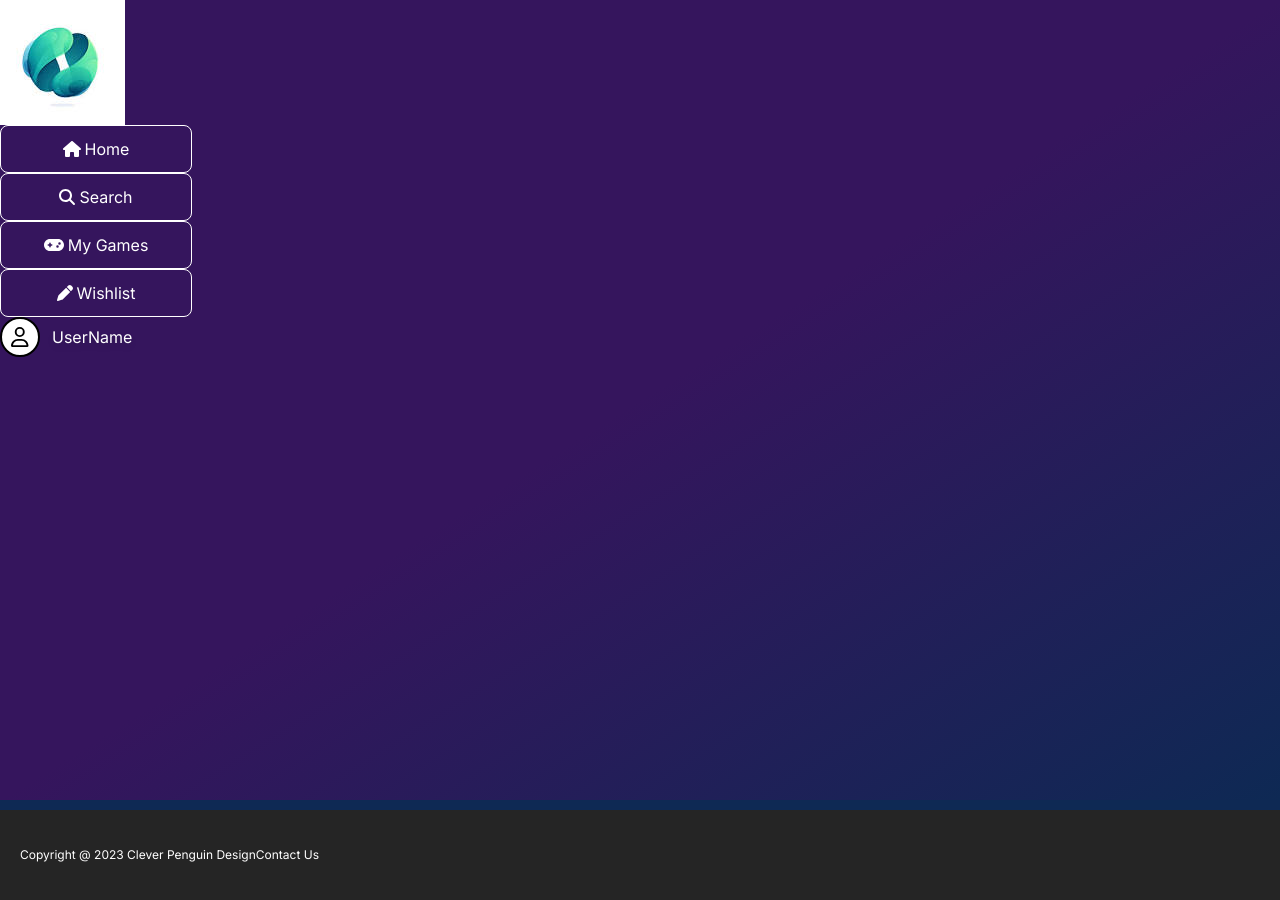
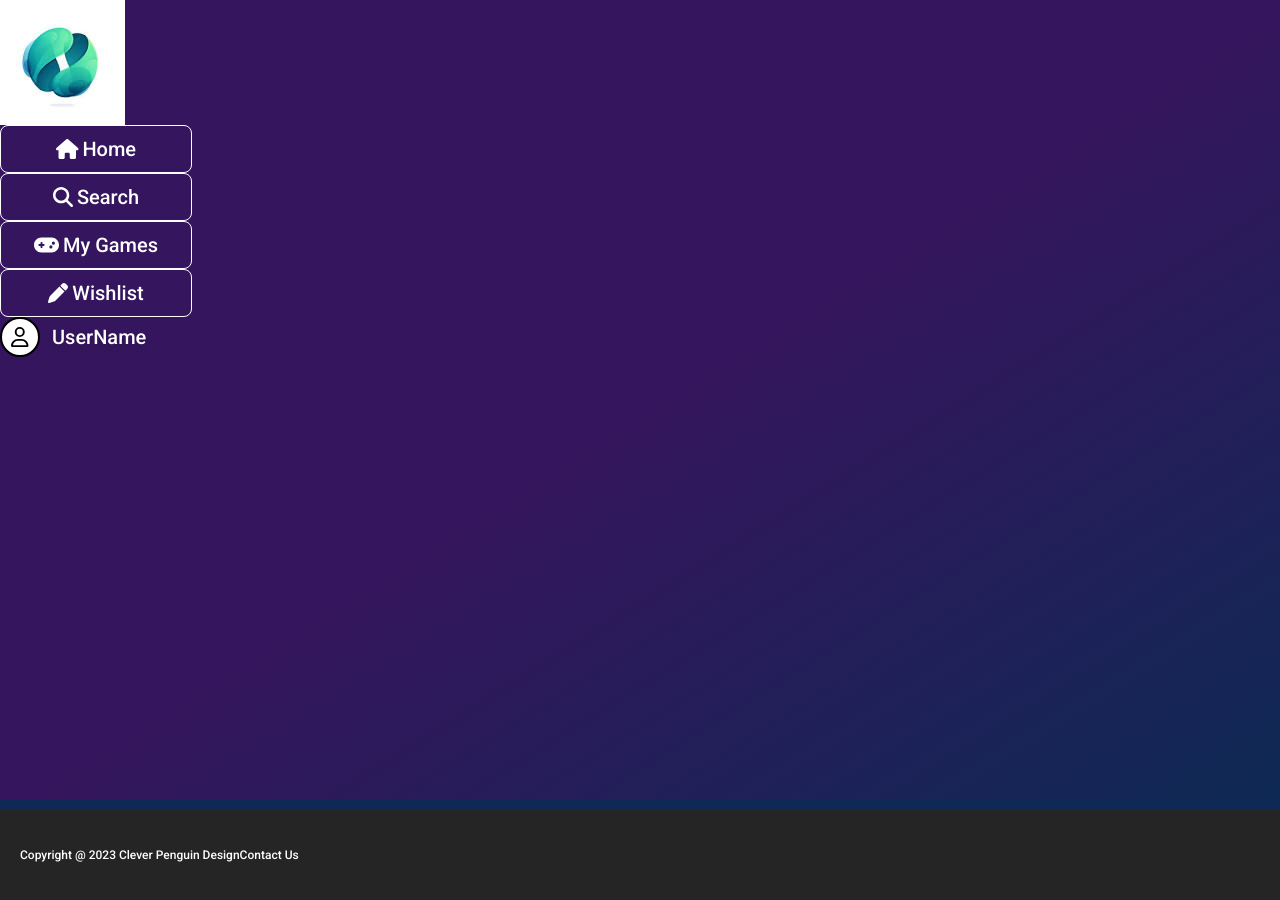
Before and after one commit to Wolfinbarger/game-recommender, a Next.js app in the folder src/app/: page / in a window 1280 px wide. Built offline with nearby package versions, Linux system fonts and the light colour scheme.

Commit message:
added google font robot as default font, added text color standard as white

```diff
--- a/src/app/app/globals.css
+++ b/src/app/app/globals.css
@@ -10,7 +10,6 @@ html {
 footer {
   margin-top: auto;
   height: 100px;
-  color: white;
   align-items: center;
   border-top: 10px solid #0e2954;
   background-color: #252525;
@@ -22,4 +21,6 @@ body {
   min-width: 100%;
   display: flex;
   flex-direction: column;
+  font-size: 1.25rem;
+  color: white;
 }
--- a/src/app/app/layout.js
+++ b/src/app/app/layout.js
@@ -4,9 +4,13 @@ import Footer from "../components/Footer";
 import Header from "../components/Nav";
 import "@fortawesome/fontawesome-svg-core/styles.css";
 import { config } from "@fortawesome/fontawesome-svg-core";
+import { Roboto } from "next/font/google";
 config.autoAddCss = false;
 
-const inter = Inter({ subsets: ["latin"] });
+const roboto = Roboto({
+  subsets: ["latin"],
+  weight: "500",
+});
 
 export const metadata = {
   title: "Game Recommender",
@@ -15,8 +19,8 @@ export const metadata = {
 
 export default function RootLayout({ children }) {
   return (
-    <html lang="en">
-      <body className={inter.className}>
+    <html lang="en" className={roboto.className}>
+      <body>
         {children}
 
         <Header />
--- a/src/app/components/Nav.jsx
+++ b/src/app/components/Nav.jsx
@@ -14,23 +14,23 @@ const Nav = () => {
     <>
       <nav className="h-screen w-1/6 ">
         <Image src={logo} alt="logo" />
-        <button className="text-white border rounded-lg border-white h-12 w-48 items-center flex justify-center align-middle">
+        <button className=" border rounded-lg border-white h-12 w-48 items-center flex justify-center align-middle">
           <FontAwesomeIcon icon={faHouse} style={{ color: "#ffffff" }} />
           <p className="ml-1">Home</p>
         </button>
-        <button className="text-white border rounded-lg border-white h-12 w-48 items-center flex justify-center align-middle">
+        <button className=" border rounded-lg border-white h-12 w-48 items-center flex justify-center align-middle">
           <FontAwesomeIcon
             icon={faMagnifyingGlass}
             style={{ color: "#ffffff" }}
           />
           <p className="ml-1">Search</p>
         </button>
-        <button className="text-white border rounded-lg border-white h-12 w-48 items-center flex justify-center align-middle">
+        <button className="border rounded-lg border-white h-12 w-48 items-center flex justify-center align-middle">
           <FontAwesomeIcon icon={faGamepad} style={{ color: "#ffffff" }} />
 
           <p className="ml-1">My Games</p>
         </button>
-        <button className="text-white border rounded-lg border-white h-12 w-48 items-center flex justify-center align-middle">
+        <button className=" border rounded-lg border-white h-12 w-48 items-center flex justify-center align-middle">
           <FontAwesomeIcon icon={faPen} style={{ color: "#ffffff" }} />
           <p className="ml-1">Wishlist</p>
         </button>
```
